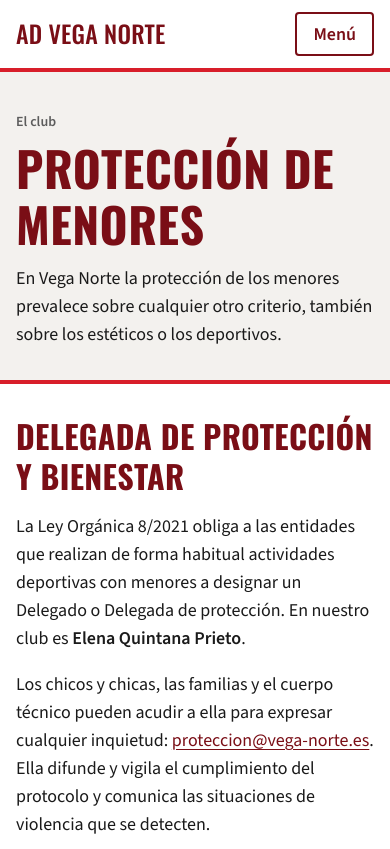
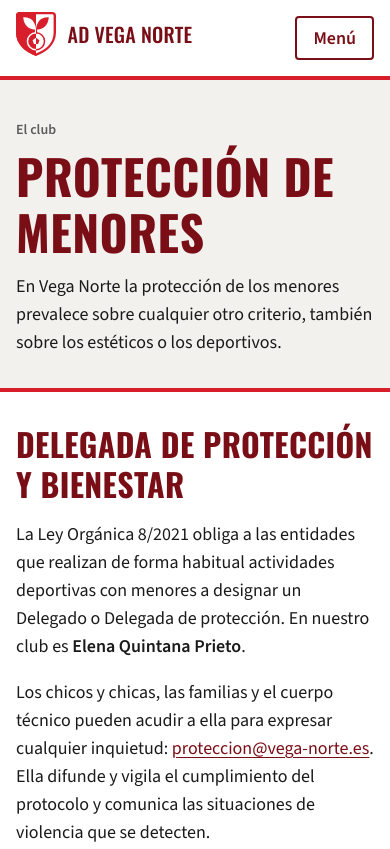
Before and after one commit to antoniotorralbomaster-maker/vega-norte-web, an Astro site: page /club/proteccion-de-menores in a window 390 px wide. Shown: the top 849 px of the page. Built offline with nearby package versions, Linux system fonts and the light colour scheme; Astro itself is replaced by a stand-in of ours.

Commit message:
Escudo «Brote»: reconstrucción desde el manual e integración en la web
- Seis SVG (completo y reducido; principal, sobre fondo rojo y una tinta) con los
  nombres del manual. Texto de la banda convertido a trazados con Oswald.
- Escudo.astro elige versión reducida por debajo de 64 px; cabecera con escudo y
  nombre; pie con escudo completo sobre fondo rojo; favicon con la versión reducida.
- LEEME del escudo: son una reconstrucción, no el archivo oficial.

Co-Authored-By: Claude Sonnet 5.5 <noreply@anthropic.com>
Claude-Session: https://claude.ai/code/session_01847B2feaRo24cWyzkNPRkN

```diff
--- a/src/components/Cabecera.astro
+++ b/src/components/Cabecera.astro
@@ -20,7 +20,7 @@ const enSeccion = (ruta: string, hijos: { ruta: string }[]) => {
 <header class="cabecera">
   <div class="contenedor cabecera__barra">
     <a class="cabecera__escudo" href={url('/')}>
-      <Escudo /><span class="solo-lectores">, ir al inicio</span>
+      <Escudo alto={44} conNombre /><span class="solo-lectores">, ir al inicio</span>
     </a>
 
     <button class="cabecera__abrir" type="button" aria-expanded="false" aria-controls="menu-principal" hidden>
--- a/src/components/Escudo.astro
+++ b/src/components/Escudo.astro
@@ -1,16 +1,21 @@
 ---
-// Escudo del club. ÚNICO punto de sustitución de vega-norte-escudo-*.svg.
+// Escudo «Brote» del club. ÚNICO punto de sustitución de vega-norte-escudo-*.svg.
+// Nombres de fichero según el Manual de identidad v1.0:
+//   vega-norte-escudo-[completo|reducido]-[principal|sobre-fondo-rojo|una-tinta].svg
+// Regla del manual: por debajo de 64 px de alto se usa siempre la versión reducida.
 // Si src/assets/escudo/ no contiene ningún SVG, se muestra el marcador de texto.
 import { club } from '../lib/datos';
 
 interface Props {
-  /** 'color' para fondos claros, 'blanco' para fondos rojo o granate */
+  /** 'color' para fondos claros (principal); 'blanco' para fondos rojo o granate (sobre fondo rojo) */
   tono?: 'color' | 'blanco';
-  /** Altura del escudo en px cuando existe el SVG */
+  /** Altura del escudo en px. Por debajo de 64 se usa la versión reducida */
   alto?: number;
+  /** Muestra «AD VEGA NORTE» junto al escudo (cabecera del manual, sección 6) */
+  conNombre?: boolean;
 }
 
-const { tono = 'color', alto = 48 } = Astro.props;
+const { tono = 'color', alto = 48, conNombre = false } = Astro.props;
 
 const ficheros = import.meta.glob<string>('../assets/escudo/vega-norte-escudo-*.svg', {
   eager: true,
@@ -18,23 +23,40 @@ const ficheros = import.meta.glob<string>('../assets/escudo/vega-norte-escudo-*.
   import: 'default',
 });
 const rutas = Object.entries(ficheros);
-const elegido =
-  rutas.find(([n]) => n.includes(`-${tono}`)) ?? rutas.find(([n]) => n.includes('-color')) ?? rutas[0];
+const tamano = alto < 64 ? 'reducido' : 'completo';
+const color = tono === 'blanco' ? 'sobre-fondo-rojo' : 'principal';
+const buscar = (t: string, c: string) => rutas.find(([n]) => n.endsWith(`escudo-${t}-${c}.svg`));
+const elegido = buscar(tamano, color) ?? buscar(tamano, 'principal') ?? rutas[0];
 const svg = elegido?.[1];
 const nombre = club.club.nombre;
+const ancho = Math.round((alto * 5) / 6);
 ---
 
 {
   svg ? (
-    <img class="escudo" src={svg} alt={nombre} height={alto} style={`height:${alto}px;width:auto`} />
+    <span class="escudo-marca">
+      <img
+        class="escudo"
+        src={svg}
+        alt={conNombre ? '' : nombre}
+        width={ancho}
+        height={alto}
+        style={`height:${alto}px;width:auto`}
+      />
+      {conNombre && <span class={`escudo-marcador escudo-marcador--${tono}`}>{nombre}</span>}
+    </span>
   ) : (
-    <span class={`escudo-marcador escudo-marcador--${tono}`}>
-      {nombre}
-    </span>
+    <span class={`escudo-marcador escudo-marcador--${tono}`}>{nombre}</span>
   )
 }
 
 <style>
+  .escudo-marca {
+    display: inline-flex;
+    align-items: center;
+    gap: 12px;
+  }
+
   .escudo {
     display: block;
     border-radius: 0;
@@ -58,4 +80,11 @@ const nombre = club.club.nombre;
   .escudo-marcador--blanco {
     color: var(--vn-blanco);
   }
+
+  @media (max-width: 400px) {
+    .escudo-marcador {
+      font-size: 20px;
+      line-height: 28px;
+    }
+  }
 </style>
--- a/src/components/Pie.astro
+++ b/src/components/Pie.astro
@@ -19,7 +19,7 @@ const anio = new Date().getFullYear();
   <div class="pie__principal sobre-granate">
     <div class="contenedor pie__rejilla">
       <div class="pie__bloque">
-        <Escudo tono="blanco" />
+        <Escudo tono="blanco" alto={96} />
         <p class="pie__texto">{club.club.ambito}.</p>
       </div>
 
--- a/src/layouts/Base.astro
+++ b/src/layouts/Base.astro
@@ -5,6 +5,14 @@ import Cabecera from '../components/Cabecera.astro';
 import Pie from '../components/Pie.astro';
 import AvisoCookies from '../components/AvisoCookies.astro';
 import { club } from '../lib/datos';
+
+// Favicon: versión reducida del escudo (manual: por debajo de 64 px se usa la reducida).
+const iconos = import.meta.glob<string>('../assets/escudo/vega-norte-escudo-reducido-principal.svg', {
+  eager: true,
+  query: '?url',
+  import: 'default',
+});
+const favicon = Object.values(iconos)[0];
 
 interface Props {
   titulo: string;
@@ -27,6 +35,7 @@ const canonica = new URL(Astro.url.pathname, Astro.site);
     <meta name="description" content={descripcion} />
     <link rel="canonical" href={canonica} />
     <!-- La web no es pública: se enseña solo en la presentación del TFM. -->
+    {favicon && <link rel="icon" type="image/svg+xml" href={favicon} />}
     <meta name="robots" content="noindex, nofollow" />
     <meta property="og:title" content={tituloPestana} />
     <meta property="og:description" content={descripcion} />
```
Also changed, not shown: src/assets/escudo/LEEME.md (+15 -7 lines), src/assets/escudo/vega-norte-escudo-completo-principal.svg (added), src/assets/escudo/vega-norte-escudo-completo-sobre-fondo-rojo.svg (added), src/assets/escudo/vega-norte-escudo-completo-una-tinta.svg (added), src/assets/escudo/vega-norte-escudo-reducido-principal.svg (added), src/assets/escudo/vega-norte-escudo-reducido-sobre-fondo-rojo.svg (added), src/assets/escudo/vega-norte-escudo-reducido-una-tinta.svg (added).
